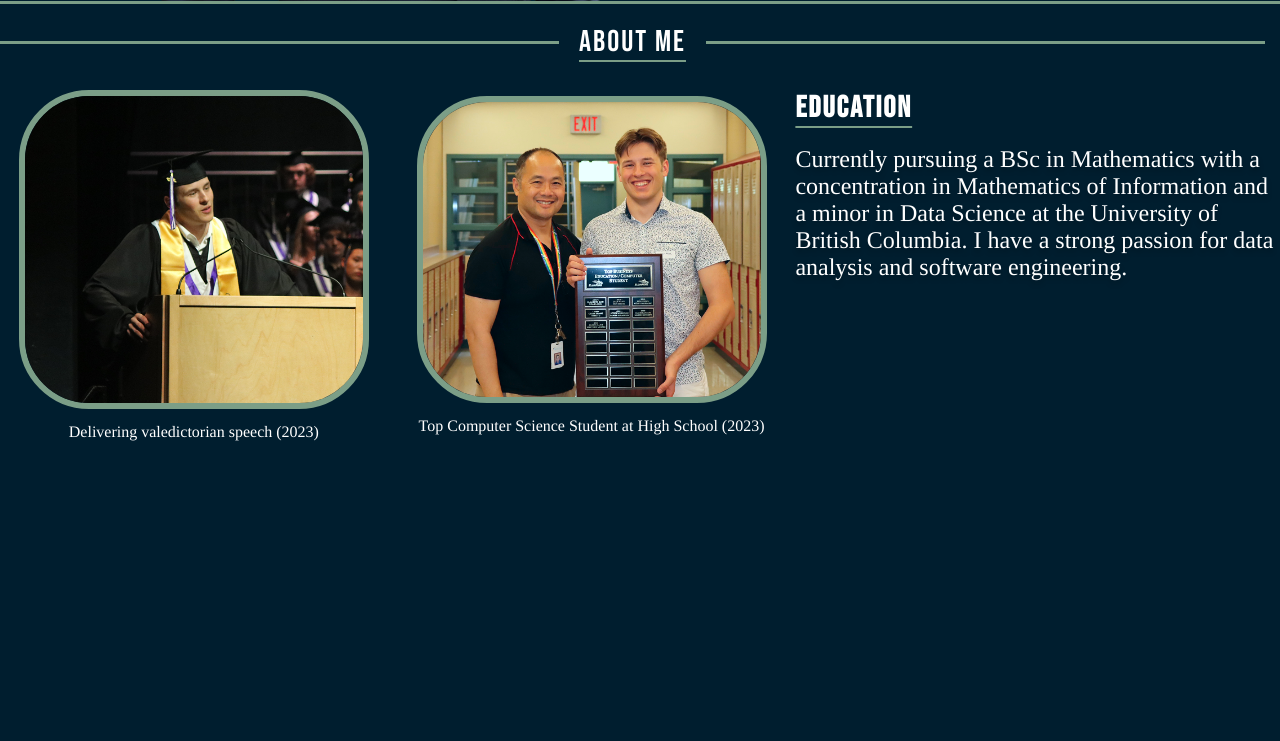
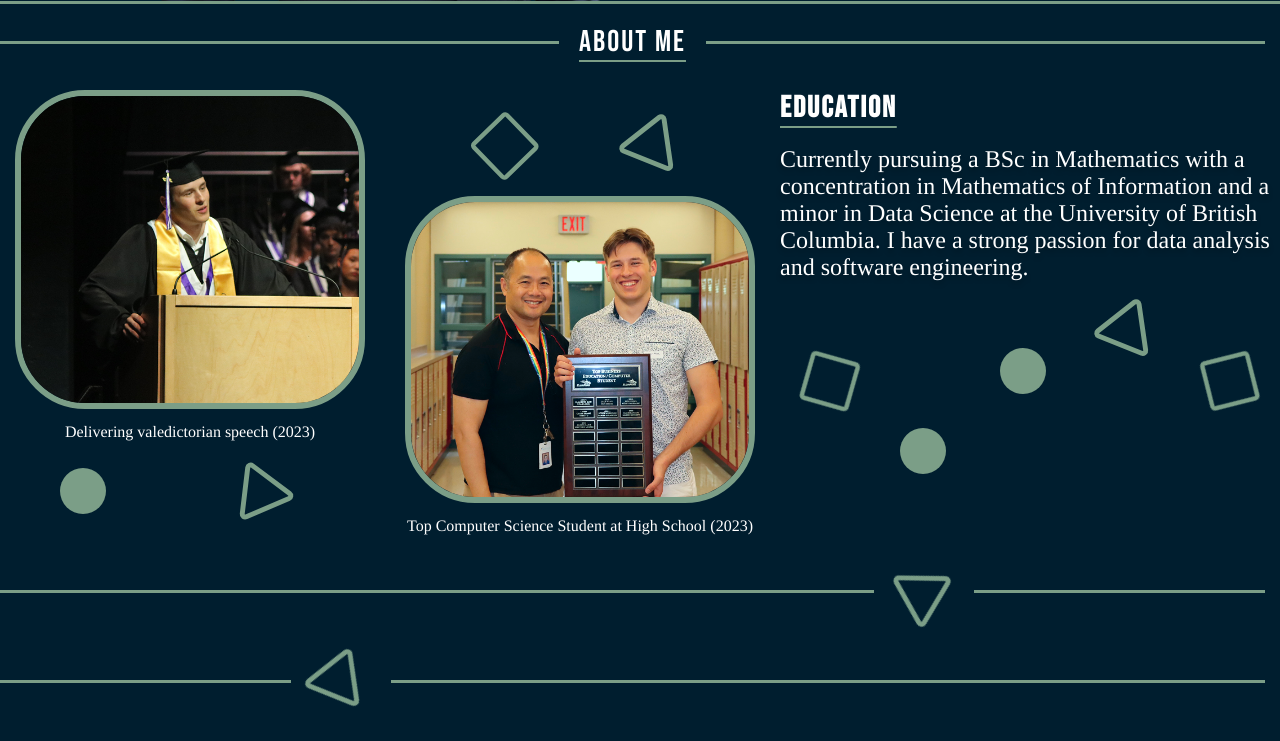
Before and after one commit to MattMatt05/portfolio, a PHP site: page /index.html in a window 1280 px wide. Shown: the part 716-1457 px from the top of the page. Before the commit the page ends 1157 px from the top, so only its background shows below. Run offline with PHP 8.4, Linux system fonts and the light colour scheme; some web fonts are replaced.

Commit message:
eduSection

```diff
--- a/global.css
+++ b/global.css
@@ -383,7 +383,7 @@ img {
     text-align: center;
 }
 
-.imageInfo img {
+.storyImg {
     border: 6px solid var(--font-color);
     border-radius: 70px;
     max-width: 350px;
@@ -423,3 +423,94 @@ img {
     text-decoration-thickness: 8%;
     text-underline-offset: 25%;
 }
+
+.triangle-9 {
+    border-radius: 0px;
+    border-style: none;
+    top: 0;
+}
+
+.circle-intro {
+    border-radius: 500px;
+    z-index: -1;
+    width: 46px;
+    height: 46px;
+    background-color: var(--font-color);
+    top: 0;
+    margin-left: 20px;
+}
+
+.shapen {
+    width: 60px;
+    height: 60px;
+    margin: 0 auto;
+}
+
+.shapeStorage {
+    position: relative;
+    height: 100px;
+    width: 300px;
+    display: grid;
+    align-items: center;
+    margin: 0 auto;
+    grid-template-columns: 1fr 1fr;
+}
+
+/*Meback*/
+
+.about-right {
+    margin-top: 20px;
+    display: flex;
+    align-items: center;
+    color: #fff;
+    font-family: 'Bebas Neue', sans-serif;
+    border-right-color: var(--font-color);
+    width: calc(100vw - 15px);
+    margin-bottom: 30px;
+}
+
+.about-right::before {
+    content: '';
+    flex: 3;
+    height: 3px;
+    background-color: var(--font-color);
+    margin-right: 20px;
+}
+
+.about-right::after {
+    content: '';
+    flex: 1;
+    height: 3px;
+    background-color: var(--font-color);
+    margin-left: 20px;
+}
+
+/*Meinterest*/
+
+
+.about-left {
+    margin-top: 20px;
+    display: flex;
+    align-items: center;
+    color: #fff;
+    font-family: 'Bebas Neue', sans-serif;
+    border-right-color: var(--font-color);
+    width: calc(100vw - 15px);
+    margin-bottom: 30px;
+}
+
+.about-left::before {
+    content: '';
+    flex: 1;
+    height: 3px;
+    background-color: var(--font-color);
+    margin-right: 20px;
+}
+
+.about-left::after {
+    content: '';
+    flex: 3;
+    height: 3px;
+    background-color: var(--font-color);
+    margin-left: 20px;
+}
--- a/index.html
+++ b/index.html
@@ -65,22 +65,52 @@
     <div class="about-line">About Me</div>
     <section class="mintro">
         <div class="imageInfo">
-            <div class="valShapes">
+            <img src="assets/val.png" class="storyImg">
+            <p>Delivering valedictorian speech (2023)</p>
+            <div class="shapeStorage">
+                <div class="circle-intro" onerror="this.style.display='none'"></div>
+                <img src="assets/triangle.svg" class="shapen triangle-9" onerror="this.style.display='none'">
             </div>
-            <img src="assets/val.png">
-            <p>Delivering valedictorian speech (2023)</p>
         </div>
         <div class="imageInfo">
-            <img src="assets/ach.png">
+            <div class="shapeStorage">
+                <img src="assets/box.svg" class="shapen triangle-9" style="width: 70px; height: 70px;"
+                    onerror="this.style.display='none'">
+                <img src="assets/triangle.svg" class="shapen triangle-9" style="transform: rotate(45deg);"
+                    onerror="this.style.display='none'">
+            </div>
+            <img src="assets/ach.png" class="storyImg">
             <p>Top Computer Science Student at High School (2023)</p>
         </div>
         <div class="eduSection">
             <h2 class="sectionTitle">Education</h2>
-            <p class="parText">Currently pursuing a BSc in Mathematics with a concentration in Mathematics of Information and a
+            <p class="parText">Currently pursuing a BSc in Mathematics with a concentration in Mathematics of
+                Information and a
                 minor in Data Science at the University of British Columbia. I have a strong passion for data analysis
                 and software engineering.</p>
+            <div class="shapeStorage" style="grid-template-columns: 1fr 1fr 1fr 1fr 1fr; width: 500px; margin-left: 0;">
+                <img src="assets/box.svg" class="shapen triangle-9"
+                    style="width: 70px; height: 70px; transform: translateY(50px) rotate(-30deg);"
+                    onerror="this.style.display='none'">
+                <div class="circle-intro" style="transform: translateY(120px);" onerror="this.style.display='none'">
+                </div>
+                <div class="circle-intro" style="transform: translateY(40px);" onerror="this.style.display='none'">
+                </div>
+                <img src="assets/triangle.svg" class="shapen triangle-9" style="transform: rotate(45deg);"
+                    onerror="this.style.display='none'">
+                <img src="assets/box.svg" class="shapen triangle-9"
+                    style="width: 70px; height: 70px; transform: translateY(50px) rotate(30deg);">
+            </div>
         </div>
     </section>
+    <div class="about-right">
+            <img src="assets/triangle.svg" class="shapen" style="transform: rotate(-36deg);"
+                    onerror="this.style.display='none'">
+        </div>
+    <div class="about-left">
+            <img src="assets/triangle.svg" class="shapen" style="transform: rotate(45deg);"
+                    onerror="this.style.display='none'">
+        </div>
 </body>
 
 </HTML>
```
Also changed, not shown: assets/box.svg (added).
